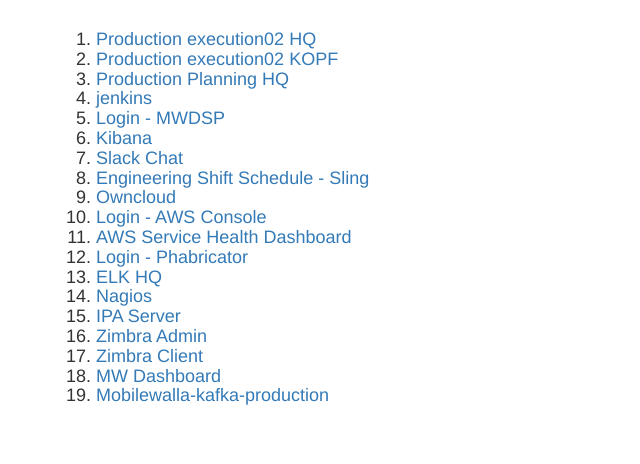
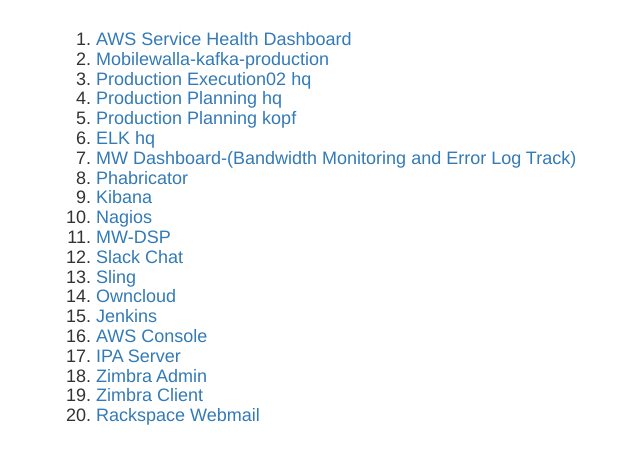
Before and after one commit to Sumontanaskar/django-library, a Django app: template myapp/templates/myapp/urls.html in a window 1280 px wide. Shown: the part 52-516 px from the top of the page, without its empty margins (14-654 px from the left). Run offline with Django 3.2, Linux system fonts and the light colour scheme; the template is opened without the code that fills it, so the values that code supplies are empty; some libraries are stand-ins or nearby versions.

Commit message:
Update url links and serialized

```diff
--- a/myapp/templates/myapp/urls.html
+++ b/myapp/templates/myapp/urls.html
@@ -11,47 +11,60 @@
 <div class="container">
 <h4>
 <ol type="1">
-<li>
- <a href="http://production.execution02.esearch.mobilewalla.com:9200/_plugin/hq/#" target="_blank" rel='stylesheet' data-toggle="tooltip" data-placement="auto right" max-width= "350px" title="Elastic Search Management and Monitoring tool for Cluster Health and Indices">Production execution02 HQ</a>
+ <li>
+ <a href="https://status.aws.amazon.com/" target="_blank" rel='stylesheet' data-toggle="tooltip" data-placement="auto right" title="">AWS Service Health Dashboard</a>
 </li>
 <li>
- <a href="http://production.execution02.esearch.mobilewalla.com:9200/_plugin/kopf/#/cluster" target="_blank" rel='stylesheet' data-toggle="tooltip" data-placement="auto right" title="Web Administration tool for elastic search which offers an easy way of performing common tasks on an elastic search cluster">Production execution02 KOPF</a>
+ <a href="http://kafkamanager.mobilewalla.com:9000/clusters/mobilewalla-kafka-production/brokers" target="_blank" rel='stylesheet' data-toggle="tooltip" data-placement="auto right" title="Information of Broker's Query per Second (Bytes In/Out) and their combined metrics">Mobilewalla-kafka-production</a>
+</li>
+
+ <li>
+ <a href="http://production.execution02.esearch.mobilewalla.com:9200/_plugin/hq/#" target="_blank" rel='stylesheet' data-toggle="tooltip" data-placement="auto right" max-width= "350px" title="Elastic Search Management and Monitoring tool for Cluster Health and Indices">Production Execution02 hq</a>
 </li>
 <li>
- <a href="http://production.planning.esearch.mobilewalla.com:9200/_plugin/kopf/#!/cluster#cluster" target="_blank" rel='stylesheet' data-toggle="tooltip" data-placement="auto right" title="Elastic Search Management and Monitoring tool">Production Planning HQ</a>
+ <a href="http://production.planning.esearch.mobilewalla.com:9200/_plugin/hq/#" target="_blank" rel='stylesheet' data-toggle="tooltip" data-placement="auto right" max-width= "350px" title="Elastic Search Management and Monitoring tool for Cluster Health and Indices">Production Planning hq</a>
+</li>
+
+ <li>
+ <a href="http://production.planning.esearch.mobilewalla.com:9200/_plugin/kopf/#!/cluster#cluster" target="_blank" rel='stylesheet' data-toggle="tooltip" data-placement="auto right" title="Elastic Search Management and Monitoring tool">Production Planning kopf</a>
+</li>
+
+ <li>
+ <a href="http://elk.mobilewalla.com:9200/_plugin/hq/#" target="_blank" rel='stylesheet' data-toggle="tooltip" data-placement="auto right" title="">ELK hq</a>
+</li>
+
+<li>
+ <a href="http://elk.mobilewalla.com:9192/myapp/" target="_blank" rel='stylesheet' data-toggle="tooltip" data-placement="auto right" title="">MW Dashboard-(Bandwidth Monitoring and Error Log Track)</a>
 </li>
 <li>
- <a href="http://jenkins.mobilewalla.com:8080/login?from=%2F" target="_blank" rel='stylesheet' data-toggle="tooltip" data-placement="auto right" title="Continuous Integration Tool for running tests automatically every time one pushes new code into the source repository">jenkins</a>
+ <a href="http://phabricator.mobilewalla.com/w/" target="_blank" rel='stylesheet' data-toggle="tooltip" data-placement="auto right" title="Implementation Tracking Tool">Phabricator</a>
+</li>
+
+ <li>
+ <a href="http://elk.mobilewalla.com:8880/" target="_blank" rel='stylesheet' data-toggle="tooltip" data-placement="auto right" title="Helps visualizing our Elastic search data">Kibana</a>
+</li>
+
+ <li>
+ <a href="http://monitor.wordsterbeta.com/nagios/" target="_blank" rel='stylesheet' data-toggle="tooltip" data-placement="auto right" title="Nagios monitors systems, networks and infrastructure. It offers monitoring and alerting services for servers, switches, applications and services. It alerts users when things go wrong and alerts them a second time when the problem has been resolved.">Nagios</a>
 </li>
 <li>
- <a href="http://prod-ui.mobilewalla.com/DSP/login/auth" target="_blank" rel='stylesheet' data-toggle="tooltip" data-placement="auto right" title="Campaign tracking tool for Mobilewalla">Login - MWDSP</a>
+ <a href="http://prod-ui.mobilewalla.com/DSP/login/auth" target="_blank" rel='stylesheet' data-toggle="tooltip" data-placement="auto right" title="Campaign tracking tool for Mobilewalla">MW-DSP</a>
 </li>
-<li>
- <a href="http://elk.mobilewalla.com:8880/" target="_blank" rel='stylesheet' data-toggle="tooltip" data-placement="auto right" title="Helps visualizing our Elastic search data">Kibana</a>
-</li>
-<li>
+
+ <li>
  <a href="https://mobilewalla.slack.com/threads/files/" target="_blank" rel='stylesheet' data-toggle="tooltip" data-placement="auto right" title="">Slack Chat</a>
 </li>
 <li>
- <a href="https://login.sling.is/" target="_blank" rel='stylesheet' data-toggle="tooltip" data-placement="auto right" title="Tool for tracking Shifts assigned to Engineering Resources">Engineering Shift Schedule - Sling</a>
+ <a href="https://login.sling.is/" target="_blank" rel='stylesheet' data-toggle="tooltip" data-placement="auto right" title="Tool for tracking Shifts assigned to Engineering Resources">Sling</a>
 </li>
 <li>
  <a href="http://owncloud.wordsterbeta.com/owncloud/index.php" target="_blank" rel='stylesheet' data-toggle="tooltip" data-placement="auto right" title="Self-hosted file sync and share server where MW Engineering Data is Stored">Owncloud</a>
 </li>
-<li>
- <a href="https://mw-internal.signin.aws.amazon.com/console" target="_blank" rel='stylesheet' data-toggle="tooltip" data-placement="auto right" title="All AWS services and servers can be found here">Login - AWS Console</a>
+ <li>
+ <a href="http://jenkins.mobilewalla.com:8080/login?from=%2F" target="_blank" rel='stylesheet' data-toggle="tooltip" data-placement="auto right" title="Continuous Integration Tool for running tests automatically every time one pushes new code into the source repository">Jenkins</a>
 </li>
-<li>
- <a href="https://status.aws.amazon.com/" target="_blank" rel='stylesheet' data-toggle="tooltip" data-placement="auto right" title="">AWS Service Health Dashboard</a>
-</li>
-<li>
- <a href="http://phabricator.mobilewalla.com/w/" target="_blank" rel='stylesheet' data-toggle="tooltip" data-placement="auto right" title="Implementation Tracking Tool">Login - Phabricator</a>
-</li>
-<li>
- <a href="http://elk.mobilewalla.com:9200/_plugin/hq/#" target="_blank" rel='stylesheet' data-toggle="tooltip" data-placement="auto right" title="">ELK HQ</a>
-</li>
-<li>
- <a href="http://monitor.wordsterbeta.com/nagios/" target="_blank" rel='stylesheet' data-toggle="tooltip" data-placement="auto right" title="Nagios monitors systems, networks and infrastructure. It offers monitoring and alerting services for servers, switches, applications and services. It alerts users when things go wrong and alerts them a second time when the problem has been resolved.">Nagios</a>
+ <li>
+ <a href="https://mw-internal.signin.aws.amazon.com/console" target="_blank" rel='stylesheet' data-toggle="tooltip" data-placement="auto right" title="All AWS services and servers can be found here">AWS Console</a>
 </li>
 <li>
  <a href="https://ipa.mobilewalla.net/ipa/ui/" target="_blank" rel='stylesheet' data-toggle="tooltip" data-placement="auto right" title="Integrated Identity and Authentication solution for Linux/UNIX networked environments. Provides centralized authentication, authorization and account information by storing data about user, groups, hosts and other objects necessary to manage the security aspects of a network of computers.">IPA Server</a>
@@ -63,11 +76,9 @@
  <a href="http://zimbra.mobilewalla.net/" target="_blank" rel='stylesheet' data-toggle="tooltip" data-placement="auto right" title="Email Client">Zimbra Client</a>
 </li>
 <li>
- <a href="http://elk.mobilewalla.com:9192/myapp/" target="_blank" rel='stylesheet' data-toggle="tooltip" data-placement="auto right" title="">MW Dashboard</a>
+ <a href="https://apps.rackspace.com/a/webmail.php" target="_blank" rel='stylesheet' data-toggle="tooltip" data-placement="auto right" title="MW Webmail">Rackspace Webmail</a>
 </li>
-<li>
- <a href="http://kafkamanager.mobilewalla.com:9000/clusters/mobilewalla-kafka-production/brokers" target="_blank" rel='stylesheet' data-toggle="tooltip" data-placement="auto right" title="Information of Broker's Query per Second (Bytes In/Out) and their combined metrics">Mobilewalla-kafka-production</a>
-</li>
+
     </h4>
 </div>
 <script>
```
